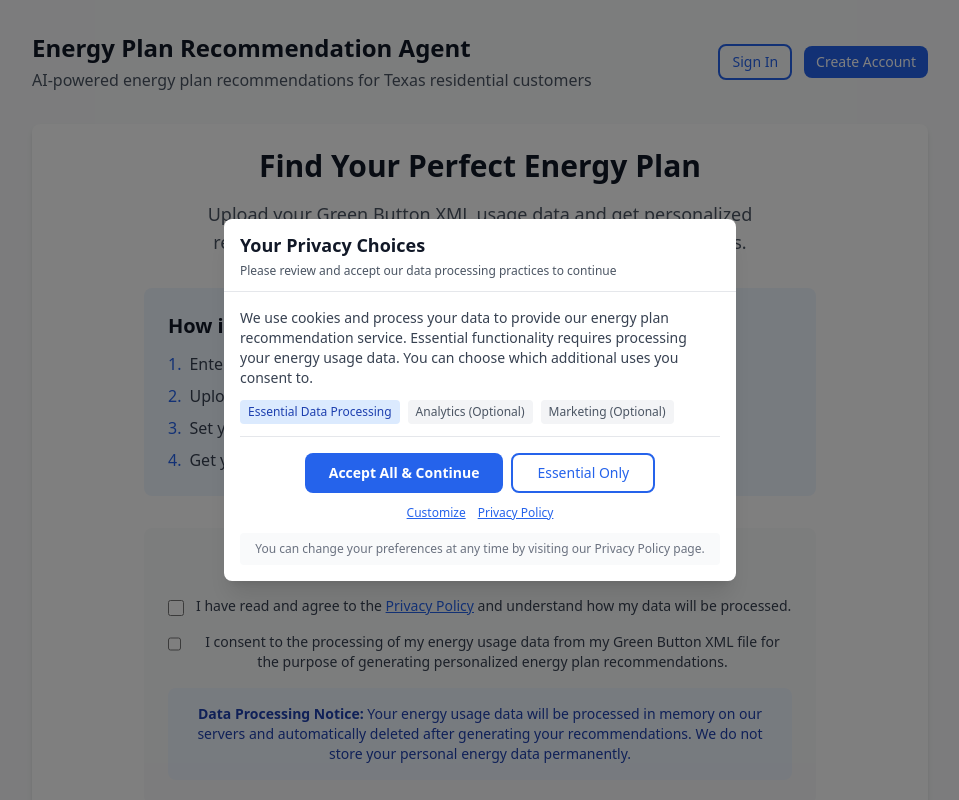
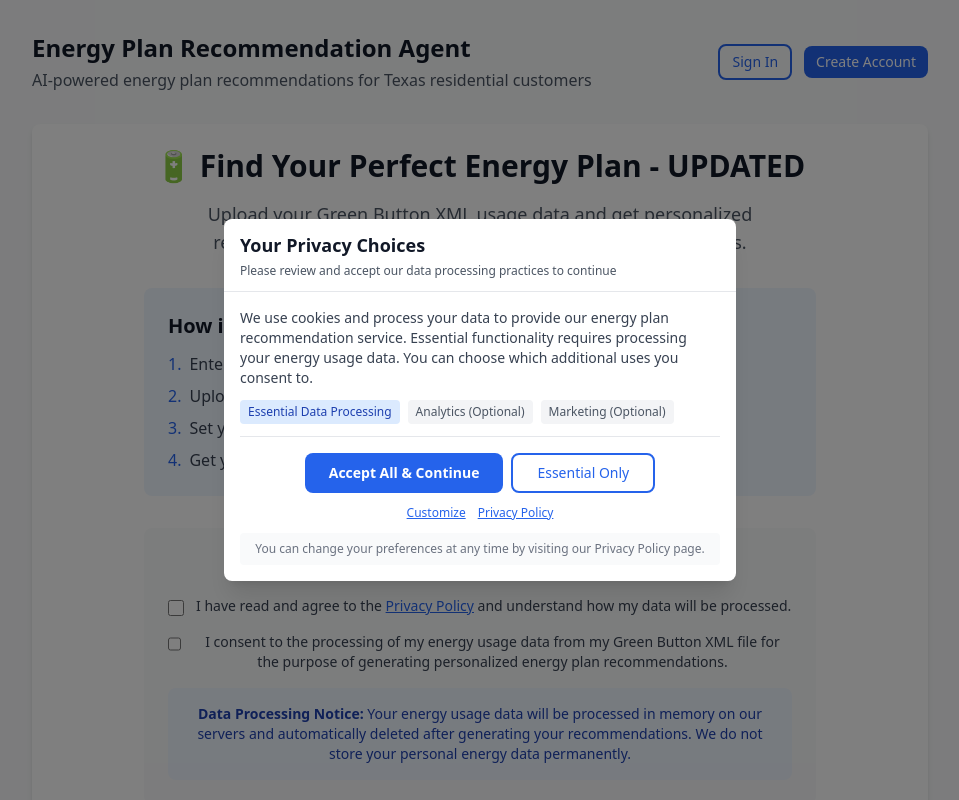
Before and after one commit to eweinhaus/EnergyPlan, a Next.js app: page / in a window 1280 px wide. Shown: the top 800 px of the page, without its empty margins (160-1119 px from the left). Built offline with nearby package versions, Linux system fonts and the light colour scheme; no server answers.

Commit message:
Force redeploy with distinctive heading change

```diff
--- a/components/form/Step1Welcome.tsx
+++ b/components/form/Step1Welcome.tsx
@@ -25,7 +25,7 @@ export const Step1Welcome: React.FC<Step1WelcomeProps> = ({
     <Card>
       <div className="max-w-2xl mx-auto text-center">
         <h1 className="text-3xl font-bold text-gray-900 mb-4">
-          Find Your Perfect Energy Plan
+          🔋 Find Your Perfect Energy Plan - UPDATED
         </h1>
         <p className="text-lg text-gray-600 mb-8">
           Upload your Green Button XML usage data and get personalized recommendations
```
